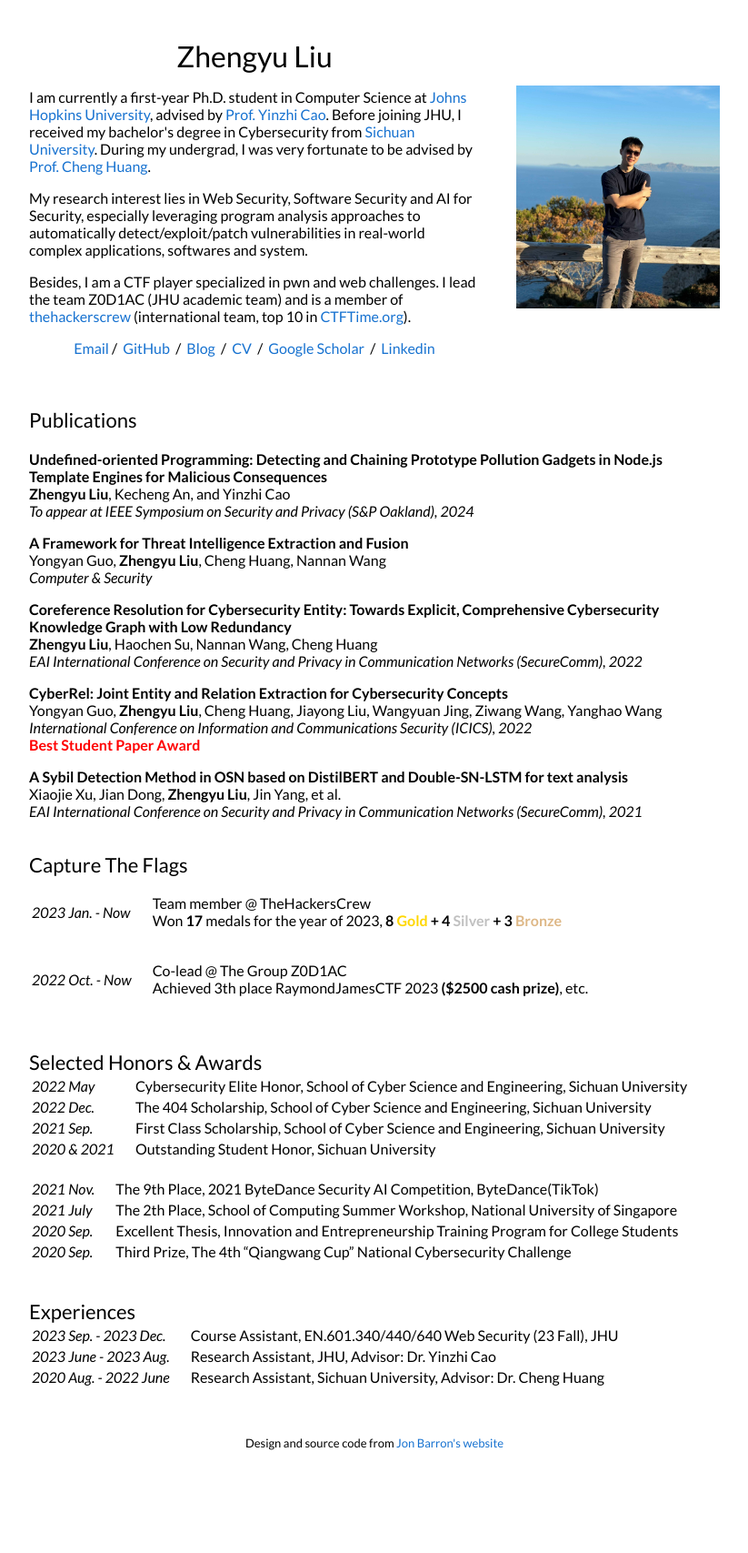
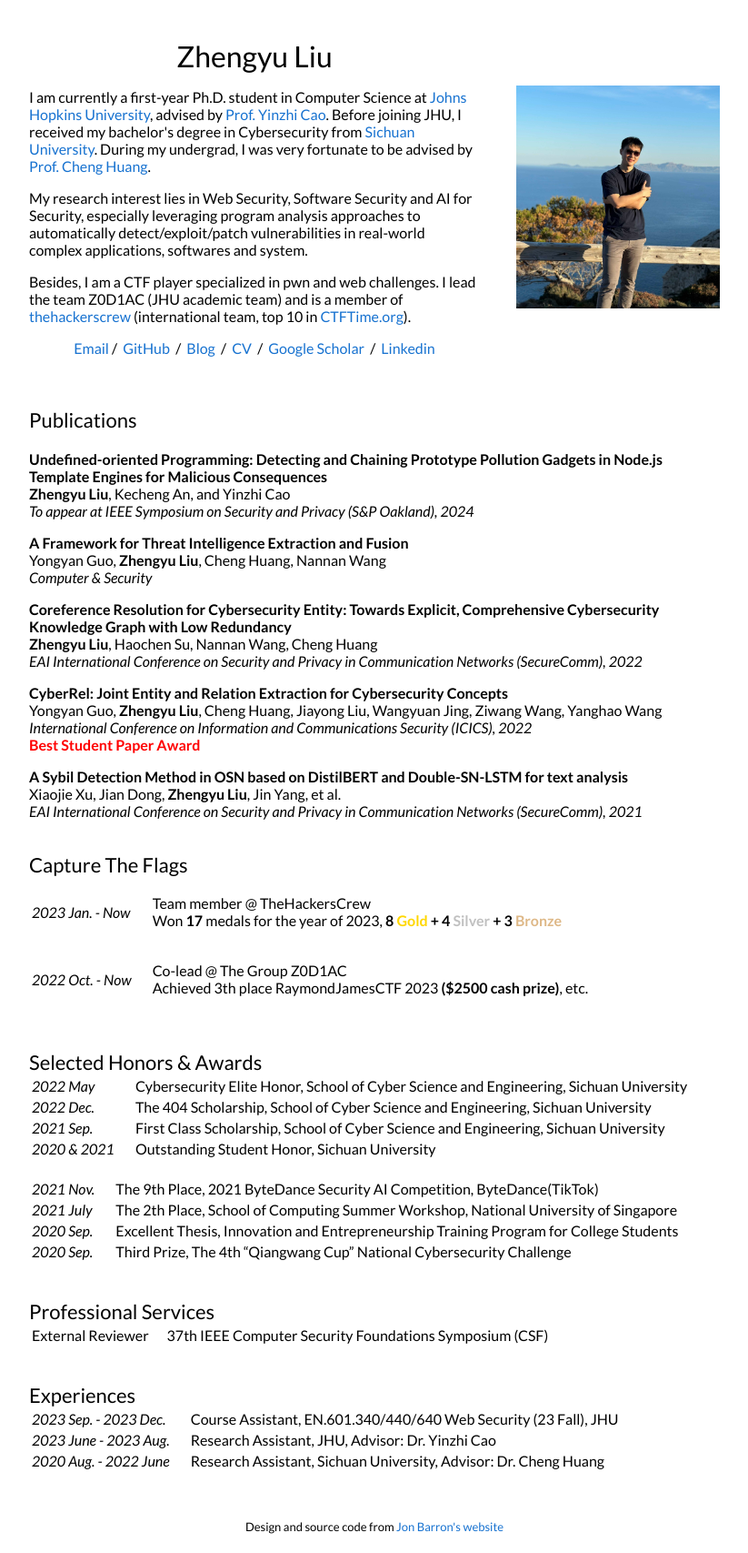
Before and after one commit to jackfromeast/jackfromeast.github.io, a Jekyll site: the page built from _posts/2023-08-04-UoPF.md, in a window 1280 px wide. Shown: the whole page at 91% size, without its empty margins (228-1051 px from the left). Built offline with Jekyll 4.4.1, drawn with Linux system fonts in a browser that asks for light colours; before the commit the page ends 1615 px from its top, so only the background shows below that.

Commit message:
Add external reviewer service

```diff
--- a/_layouts/default.html
+++ b/_layouts/default.html
@@ -199,6 +199,20 @@
         <table style="width:100%;border:0px;border-spacing:0px;border-collapse:separate;margin-right:auto;margin-left:auto;">
           <tr>
             <td style="padding:2.5%;width:100%;vertical-align:middle">
+              <h2>Professional Services</h2>
+              <table>
+                <tr>
+                  <td>External Reviewer&emsp;</td>
+                  <td>37th IEEE Computer Security Foundations Symposium (CSF)</td>
+                </tr>
+              </table>
+            </td>
+          </tr>
+        </table>
+
+        <table style="width:100%;border:0px;border-spacing:0px;border-collapse:separate;margin-right:auto;margin-left:auto;">
+          <tr>
+            <td style="padding:2.5%;width:100%;vertical-align:middle">
               <h2>Experiences</h2>
               <table>
                 <tr>
```
